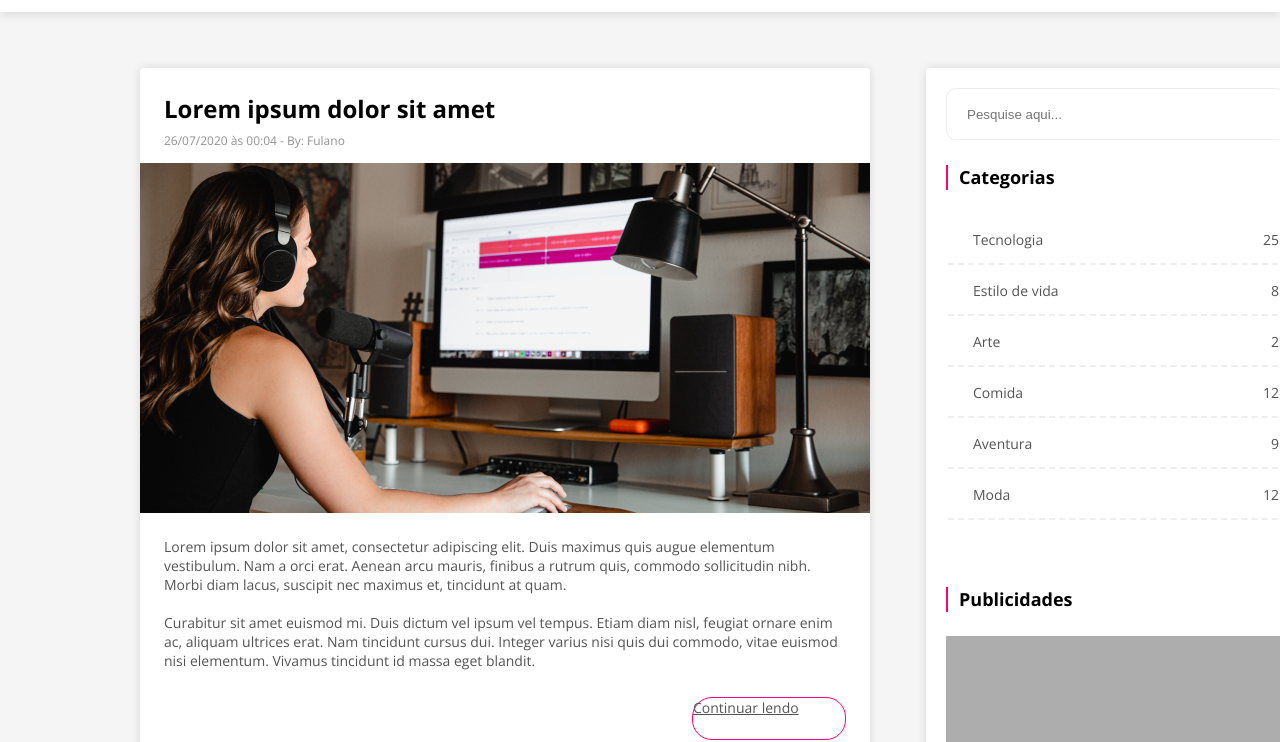
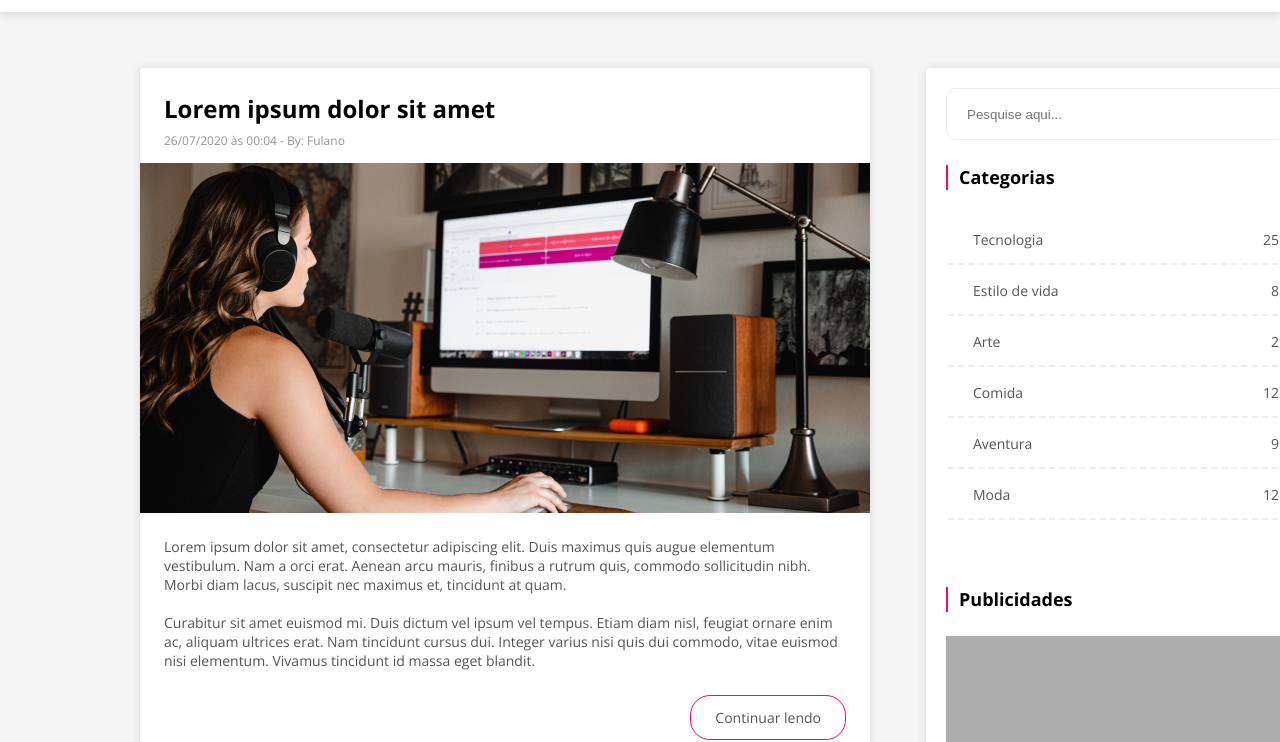
Before and after one commit to yuri-andrade97/front-desafio-1, a plain HTML site: page inicio.html in a window 1280 px wide. Shown: the part 58-800 px from the top of the page. Drawn offline with nearby package versions, Linux system fonts and the light colour scheme.

Commit message:
inicio css finalizado

```diff
--- a/inicio-style.css
+++ b/inicio-style.css
@@ -117,8 +117,6 @@ header {
 .ler-mais {
     background-color: #FFFF;
     color: #545454;
-    width: 154px;
-    height: 43px;
     border: 1px solid #FE0078;
     border-radius: 20px;
     font-size: 14px;
@@ -127,6 +125,8 @@ header {
     margin-left: auto;
     margin-bottom: 24px;
     margin-right: 24px;
+    text-decoration: none;
+    padding: 12px 24px;
 }
 
 .ler-mais:hover {
```
